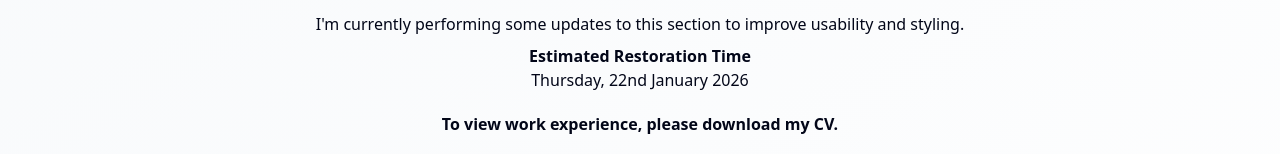
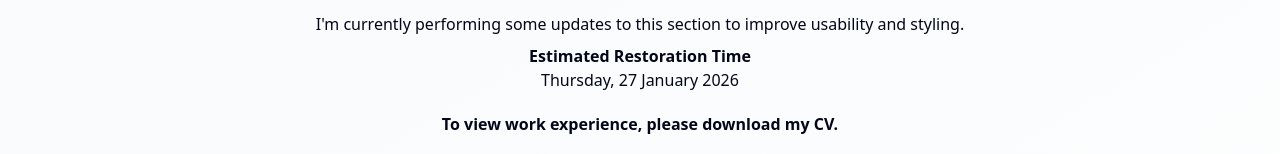
Before and after one commit to brady-kelly/portfolio-temp, a Next.js app: page /cv-info/experience in a window 1280 px wide. Shown: the part 161-315 px from the top of the page. Built offline with nearby package versions, Linux system fonts and the light colour scheme.

Commit message:
Udated date in makeover

```diff
--- a/components/shared/makeover.tsx
+++ b/components/shared/makeover.tsx
@@ -10,7 +10,7 @@ export function Makeover() {
                 </h1>
                 <p>I'm currently performing some updates to this section to improve usability and styling.</p>
                 <h2 className="mt-2 font-semibold">Estimated Restoration Time</h2>
-                <p>Thursday, 22nd January 2026</p>
+                <p>Thursday, 27 January 2026</p>
                 <h2 className="my-5 font-extrabold">
                     To view work experience, please download my CV.
                 </h2>
```
